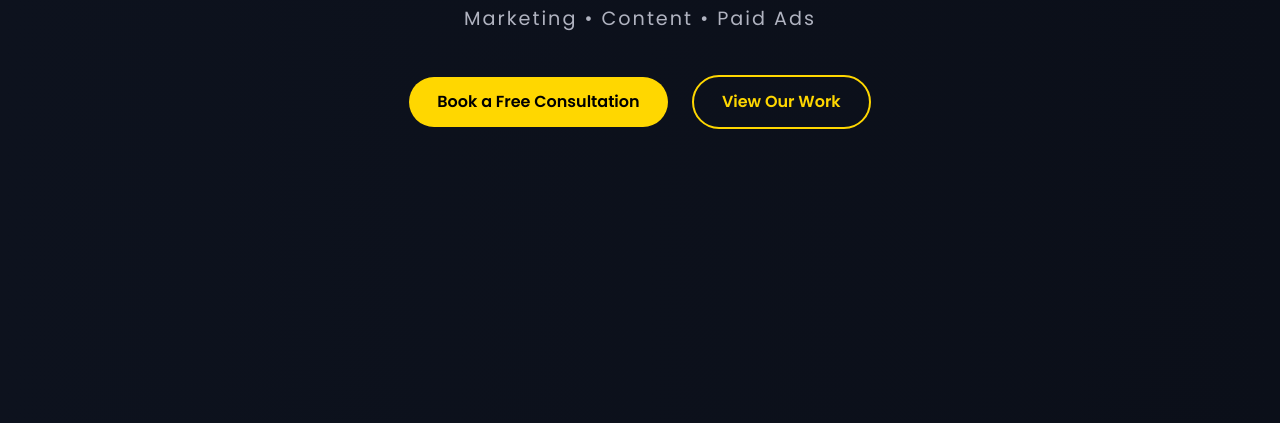
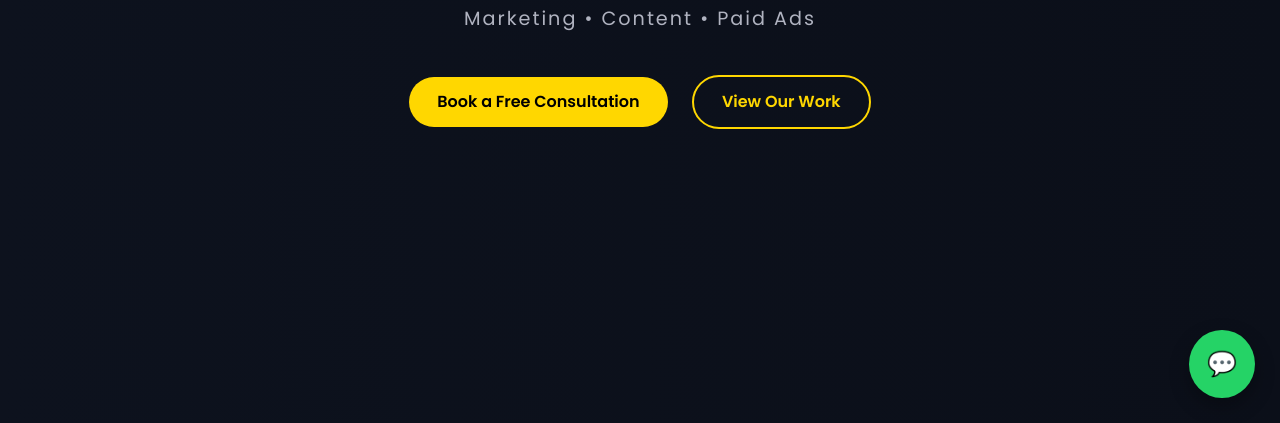
Before and after one commit to wdev00-lgtm/primewave, a website: page public/index.html in a window 1280 px wide. Shown: the part 377-800 px from the top of the page. Drawn offline with nearby package versions, Linux system fonts and the light colour scheme.

Commit message:
Add WhatsApp button styles to CSs
watsappp brn

```diff
--- a/public/style.css
+++ b/public/style.css
@@ -202,3 +202,20 @@ footer {
     margin-top: 30px;
     color: #b0b3c0;
 }
+.whatsapp-btn {
+    position: fixed;
+    bottom: 25px;
+    right: 25px;
+    background: #25D366;
+    color: white;
+    font-size: 24px;
+    padding: 15px 18px;
+    border-radius: 50%;
+    text-decoration: none;
+    box-shadow: 0 8px 20px rgba(0,0,0,0.3);
+    transition: 0.3s ease;
+}
+
+.whatsapp-btn:hover {
+    transform: scale(1.1);
+}
```
